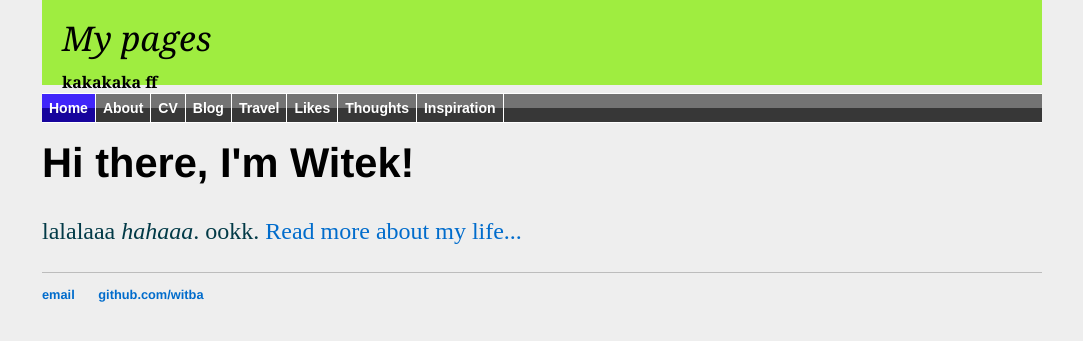
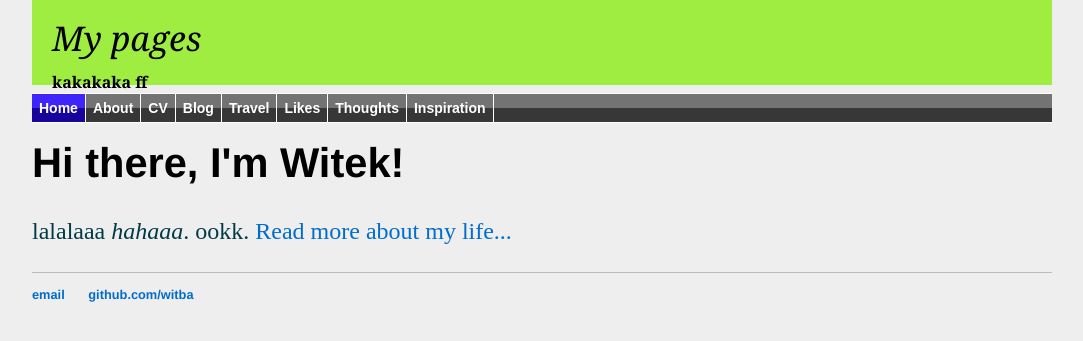
Before and after one commit to witba/witba.github.io, a Jekyll site: the page built from index.html, in a window 1280 px wide. Shown: the top 341 px of the page, without its empty margins (98-1181 px from the left). Built offline with Jekyll 4.4.1, drawn with Linux system fonts in a browser that asks for light colours.

Commit message:
Update main.css

```diff
--- a/css/main.css
+++ b/css/main.css
@@ -1,4 +1,4 @@
-body { margin:0 auto; padding:0; margin-bottom: 12px; width: 1000px; background: #EEEEEE;}
+body { margin:0 auto; padding:0; margin-bottom: 12px; width: 1020px; background: #EEEEEE;}
 
 #style_container {
 width: 100%;
```
